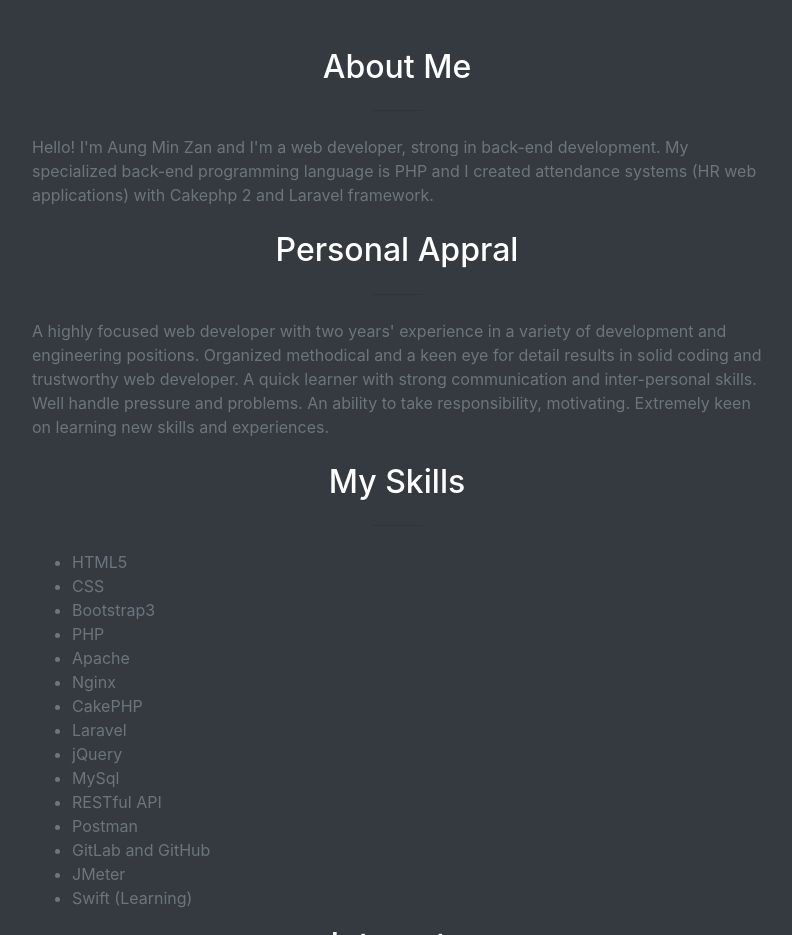
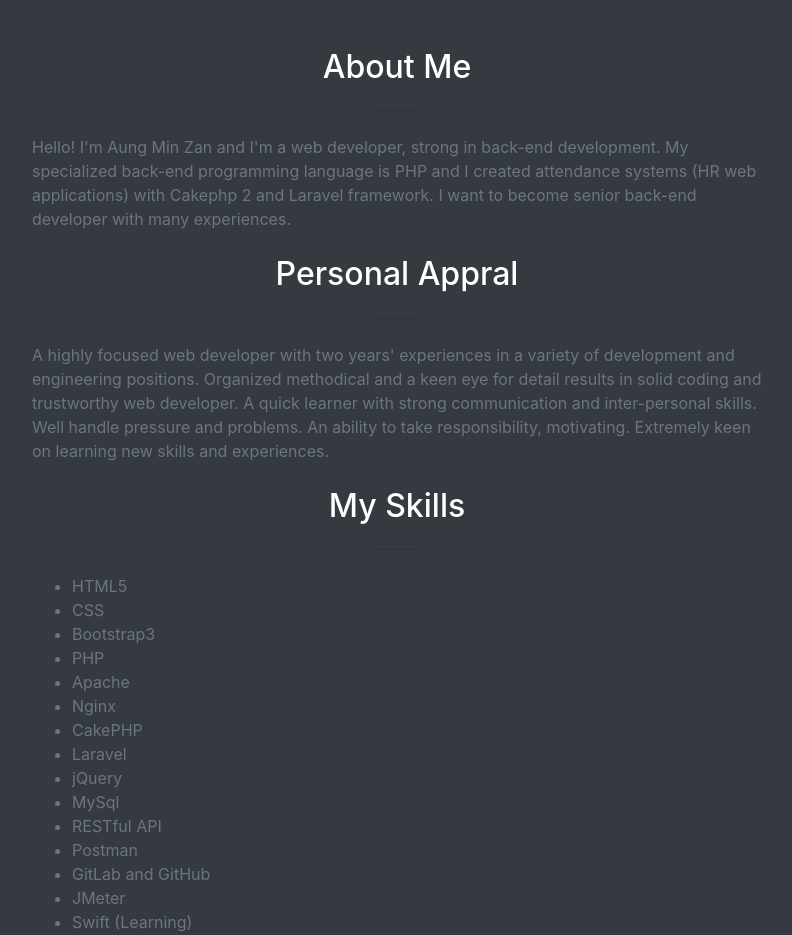
Before and after one commit to AungZan/aungzan.github.io, a website with bundled scripts: page index.html in a window 1280 px wide. Shown: the part 880-1815 px from the top of the page, without its empty margins (243-1035 px from the left). Built offline with nearby package versions, Linux system fonts and the light colour scheme.

Commit message:
add necessary things in about me section

```diff
--- a/index.html
+++ b/index.html
@@ -88,7 +88,7 @@
                 <div class="row">
                     <div class="col-lg-8 mx-auto">
                         <p class="text-muted mb-4">
-                            Hello! I'm Aung Min Zan and I'm a web developer, strong in back-end development. My specialized back-end programming language is PHP and I created attendance systems (HR web applications) with Cakephp 2 and Laravel framework.
+                            Hello! I'm Aung Min Zan and I'm a web developer, strong in back-end development. My specialized back-end programming language is PHP and I created attendance systems (HR web applications) with Cakephp 2 and Laravel framework. I want to become senior back-end developer with many experiences.
                         </p>
 
                         <div class="col-lg-12 text-center">
@@ -96,7 +96,7 @@
                             <hr class="my-4">
                         </div>
                         <p class="text-muted mb-4">
-                            A highly focused web developer with two years' experience in a variety of development and engineering positions. Organized methodical and a keen eye for detail results in solid coding and trustworthy web developer. A quick learner with strong communication and inter-personal skills. Well handle pressure and problems. An ability to take responsibility, motivating. Extremely keen on learning new skills and experiences.
+                            A highly focused web developer with two years' experiences in a variety of development and engineering positions. Organized methodical and a keen eye for detail results in solid coding and trustworthy web developer. A quick learner with strong communication and inter-personal skills. Well handle pressure and problems. An ability to take responsibility, motivating. Extremely keen on learning new skills and experiences.
                         </p>
 
                         <div class="col-lg-12 text-center">
```
